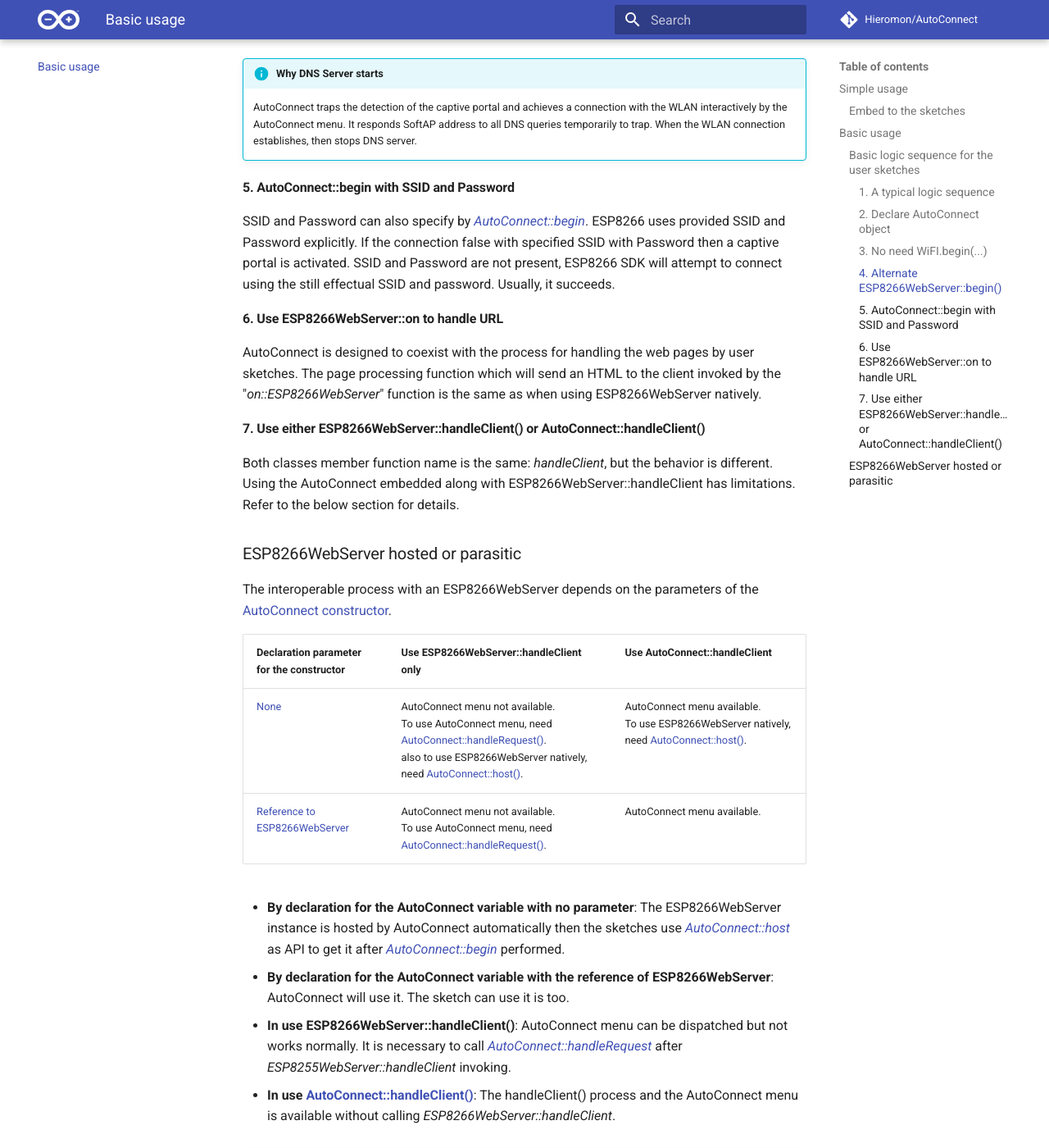
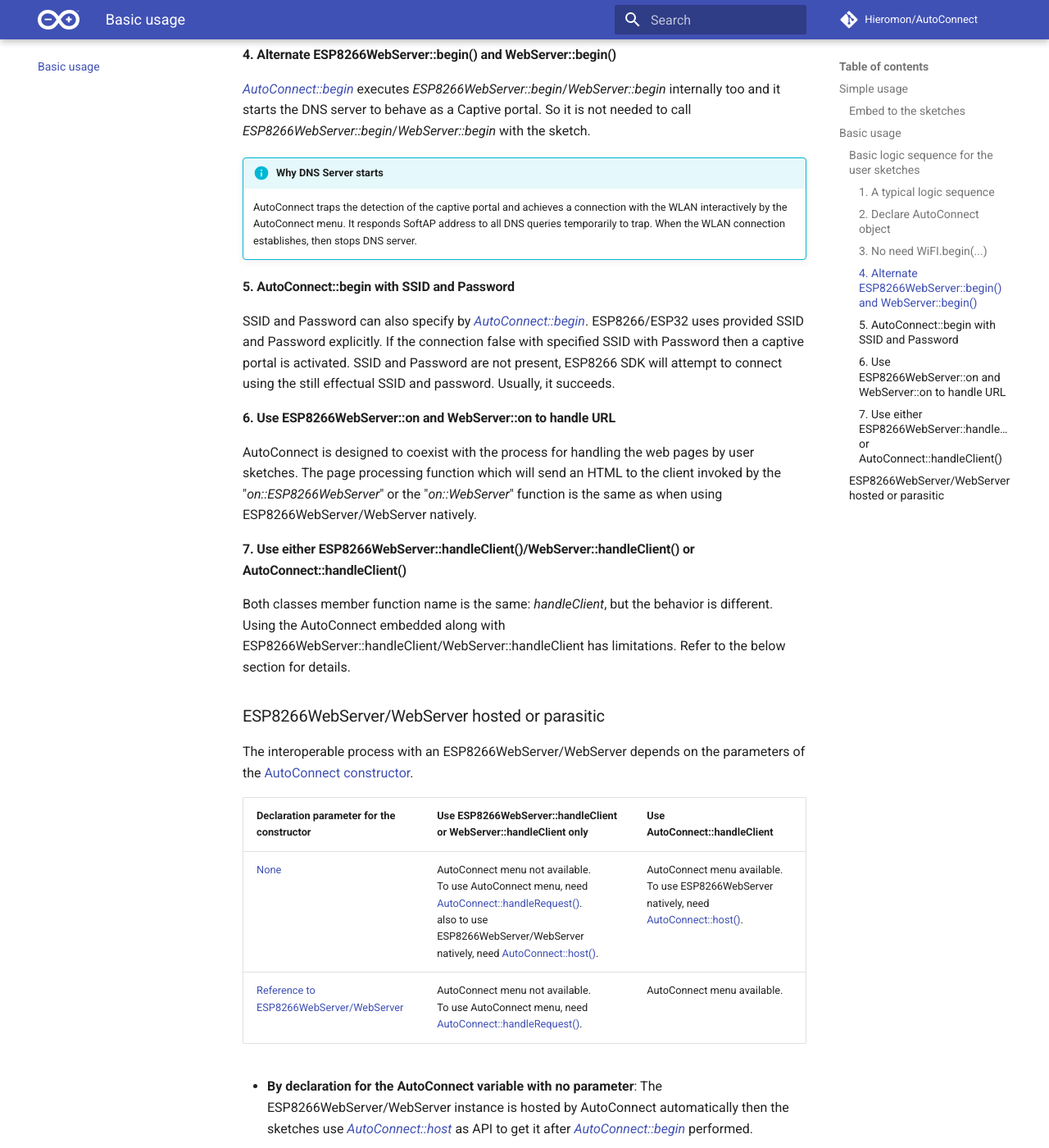
Before and after one commit to Hieromon/AutoConnect, an MkDocs documentation site: the page built from mkdocs/basicusage.md, in a window 1280 px wide and 1400 px high, scrolled down 2414 px. Shown: the whole window at 82% size. Built offline with MkDocs 1.6.1 and Material for MkDocs 9.7.7, drawn with Linux system fonts in a browser that asks for light colours; comment, search, counter and statistics services are not loaded; old or Windows-style settings are respelled for this version of MkDocs; some of the changed text lies outside the part shown.

Commit message:
Supports ESP32

````diff
--- a/mkdocs/basicusage.md
+++ b/mkdocs/basicusage.md
@@ -2,7 +2,7 @@
 
 ### <i class="fa fa-edit"></i> Embed to the sketches
 
-How embed the AutoConnect to the sketches you have. Most simple approach to applying AutoConnect for the existing sketches, follow the below steps.
+How embed the AutoConnect to the sketches you have. Most simple approach to applying AutoConnect for the existing sketches, follow the below steps. The below sketch is for ESP8266. For ESP32, replace ```ESP8266WebServer``` with ```WebServer``` and ```ESP8266WiFi.h``` with ```WiFi.h``` respectively.
 
 <img src="../images/BeforeAfter.svg" />
 
@@ -31,16 +31,16 @@
 #### 1. A typical logic sequence
 
 !!! note ""
-    1. <strong>Include headers,</strong> `ESP8266WebServer.h` and `AutoConnect.h`
+    1. <strong>Include headers,</strong> `ESP8266WebServer.h`/`WebServer.h` and `AutoConnect.h`
     2. <strong>Declare ESP8266WebServer variable.</strong>
     3. <strong>Declare AutoConnect variable.</strong>
     4. <strong>Implements the URL handler with the *function()*.</strong>
     5. <strong>setup()</strong>
-       5.1 <strong>Sets URL handler *function()* to ESP8266WebServer by</strong>`ESP8266WebServer::on`<strong>.</strong>
+       5.1 <strong>Sets URL handler *function()* to ESP8266WebServer/WebServer by</strong>`ESP8266WebServer::on`<strong>/</strong>`WebServer::on`<strong>.</strong>
        5.2 <strong>Starts </strong>`AutoConnect::begin()`<strong>.</strong>
        5.3 <strong>Check WiFi connection status.</strong>
     6. <strong>loop()</strong>
-       6.1 <strong>Invokes </strong>`AutoConnect::handleClient()`<strong>, or invokes </strong>`ESP8266WebServer::handleClient()`<strong> then </strong>`AutoConnect::handleRequest()`<strong>.</strong>
+       6.1 <strong>Invokes </strong>`AutoConnect::handleClient()`<strong>, or invokes </strong>`ESP8266WebServer::handleClient()`<strong>/</strong>`WebServer::handleClient`<strong> then </strong>`AutoConnect::handleRequest()`<strong>.</strong>
        6.2 <strong>Do the process for actual sketch.</strong>
 
 #### 2. Declare AutoConnect object
@@ -48,7 +48,8 @@
 [Two options](#esp8266webserver-hosted-or-parasitic) are available for [AutoConnect constructor](api.md#constructors).
 
 ```arduino
-AutoConnect VARIABLE(&ESP8266WebServer);
+AutoConnect VARIABLE(&ESP8266WebServer);  // For ESP8266
+AutoConnect VARIABLE(&WebServer);         // For ESP32
 ```
 or
 
@@ -56,50 +57,50 @@
 AutoConnect VARIABLE;
 ```
 
-- **The parameter with an ESP8266WebServer variable:** An ESP8266WebServer object variable must be declared. AutoConnect uses its variable to handles the [AutoConnect menu](menu.md).
+- **The parameter with an ESP8266WebServer/WebServer variable:** An ESP8266WebServer/WebServer object variable must be declared. AutoConnect uses its variable to handles the [AutoConnect menu](menu.md).
 
-- **With no parameter:** The sketch does not declare ESP8266WebServer object. In this case, AutoConnect allocates an instance of the ESP8266WebServer internally. The logic sequence of the sketch is somewhat different as the above. To register a URL handler function by *ESP8266WebServer::on* should be performed after [*AutoConnect::begin*](api.md#begin).
+- **With no parameter:** The sketch does not declare ESP8266WebServer/WebServer object. In this case, AutoConnect allocates an instance of the ESP8266WebServer/WebServer internally. The logic sequence of the sketch is somewhat different as the above. To register a URL handler function by *ESP8266WebServer::on* or *WebServer::on* should be performed after [*AutoConnect::begin*](api.md#begin).
 
 #### 3. No need WiFI.begin(...)
 
 AutoConnect internally performs *WiFi.begin* to establish a WiFi connection. There is no need for a general process to establish a connection using *WiFi.begin* with a sketch code.
 
-#### 4. Alternate ESP8266WebServer::begin()
+#### 4. Alternate ESP8266WebServer::begin() and WebServer::begin()
 
-[*AutoConnect::begin*](api.md#begin) executes *ESP8266WebServer::begin* internally too and it starts the DNS server to behave as a Captive portal. So it is not needed to call *ESP8266WebServer::begin* with the sketch.
+[*AutoConnect::begin*](api.md#begin) executes *ESP8266WebServer::begin*/*WebServer::begin* internally too and it starts the DNS server to behave as a Captive portal. So it is not needed to call *ESP8266WebServer::begin*/*WebServer::begin* with the sketch.
 
 !!! info "Why DNS Server starts"
     AutoConnect traps the detection of the captive portal and achieves a connection with the WLAN interactively by the AutoConnect menu. It responds SoftAP address to all DNS queries temporarily to trap. When the WLAN connection establishes, then stops DNS server.
 
 #### 5. AutoConnect::begin with SSID and Password
 
-SSID and Password can also specify by [*AutoConnect::begin*](api.me#begin). ESP8266 uses provided SSID and Password explicitly. If the connection false with specified SSID with Password then a captive portal is activated. SSID and Password are not present, ESP8266 SDK will attempt to connect using the still effectual SSID and password. Usually, it succeeds.
+SSID and Password can also specify by [*AutoConnect::begin*](api.me#begin). ESP8266/ESP32 uses provided SSID and Password explicitly. If the connection false with specified SSID with Password then a captive portal is activated. SSID and Password are not present, ESP8266 SDK will attempt to connect using the still effectual SSID and password. Usually, it succeeds.
 
-#### 6. Use ESP8266WebServer::on to handle URL
+#### 6. Use ESP8266WebServer::on and WebServer::on to handle URL
 
-AutoConnect is designed to coexist with the process for handling the web pages by user sketches. The page processing function which will send an HTML to the client invoked by the "*on::ESP8266WebServer*" function is the same as when using ESP8266WebServer natively.
+AutoConnect is designed to coexist with the process for handling the web pages by user sketches. The page processing function which will send an HTML to the client invoked by the "*on::ESP8266WebServer*" or the "*on::WebServer*" function is the same as when using ESP8266WebServer/WebServer natively.
 
-#### 7. Use either ESP8266WebServer::handleClient() or AutoConnect::handleClient()
+#### 7. Use either ESP8266WebServer::handleClient()/WebServer::handleClient() or AutoConnect::handleClient()
 
-Both classes member function name is the same: *handleClient*, but the behavior is different. Using the AutoConnect embedded along with ESP8266WebServer::handleClient has limitations. Refer to the below section for details.
+Both classes member function name is the same: *handleClient*, but the behavior is different. Using the AutoConnect embedded along with ESP8266WebServer::handleClient/WebServer::handleClient has limitations. Refer to the below section for details.
 
-### <i class="fa fa-caret-right"></i> ESP8266WebServer hosted or parasitic
+### <i class="fa fa-caret-right"></i> ESP8266WebServer/WebServer hosted or parasitic
 
-The interoperable process with an ESP8266WebServer depends on the parameters of the [AutoConnect constructor](api.md#constructors).
+The interoperable process with an ESP8266WebServer/WebServer depends on the parameters of the [AutoConnect constructor](api.md#constructors).
 
-Declaration parameter for the constructor | Use ESP8266WebServer::handleClient only | Use AutoConnect::handleClient
+Declaration parameter for the constructor | Use ESP8266WebServer::handleClient or WebServer::handleClient only | Use AutoConnect::handleClient
 ----|----|---
-[None](api.md#constructors) | AutoConnect menu not available.<br>To use AutoConnect menu, need [AutoConnect::handleRequest()](api.md#handlerequest).<br>also to use ESP8266WebServer natively, need [AutoConnect::host()](api.md#host). | AutoConnect menu available.<br>To use ESP8266WebServer natively, need [AutoConnect::host()](api.md#host).
-[Reference to ESP8266WebServer](api.md#withparameter) | AutoConnect menu not available.<br>To use AutoConnect menu, need [AutoConnect::handleRequest()](api.md#handlerequest). | AutoConnect menu available.
+[None](api.md#constructors) | AutoConnect menu not available.<br>To use AutoConnect menu, need [AutoConnect::handleRequest()](api.md#handlerequest).<br>also to use ESP8266WebServer/WebServer natively, need [AutoConnect::host()](api.md#host). | AutoConnect menu available.<br>To use ESP8266WebServer natively, need [AutoConnect::host()](api.md#host).
+[Reference to ESP8266WebServer/WebServer](api.md#withparameter) | AutoConnect menu not available.<br>To use AutoConnect menu, need [AutoConnect::handleRequest()](api.md#handlerequest). | AutoConnect menu available.
 
-- **By declaration for the AutoConnect variable with no parameter**: The ESP8266WebServer instance is hosted by AutoConnect automatically then the sketches use [*AutoConnect::host*](api.md#host) as API to get it after [*AutoConnect::begin*](api.md#begin) performed.
+- **By declaration for the AutoConnect variable with no parameter**: The ESP8266WebServer/WebServer instance is hosted by AutoConnect automatically then the sketches use [*AutoConnect::host*](api.md#host) as API to get it after [*AutoConnect::begin*](api.md#begin) performed.
 
-- **By declaration for the AutoConnect variable with the reference of ESP8266WebServer**: AutoConnect will use it. The sketch can use it is too.
+- **By declaration for the AutoConnect variable with the reference of ESP8266WebServer/WebServer**: AutoConnect will use it. The sketch can use it is too.
 
-- **In use ESP8266WebServer::handleClient()**: AutoConnect menu can be dispatched but not works normally. It is necessary to call [*AutoConnect::handleRequest*](api.md#void-handlerequest) after *ESP8255WebServer::handleClient* invoking.
+- **In use ESP8266WebServer::handleClient()/WebServer::handleClient()**: AutoConnect menu can be dispatched but not works normally. It is necessary to call [*AutoConnect::handleRequest*](api.md#void-handlerequest) after *ESP8255WebServer::handleClient*/*WebServer::handleClient* invoking.
 
 - **In use [AutoConnect::handleClient()](api.md#void-handleclient)**: The handleClient() process and the AutoConnect menu is available without calling *ESP8266WebServer::handleClient*.
 
-!!! info "Why AutoConnect::handleRequest is needed when using ESP8266::handleClient"
-    The AutoConnect menu function may affect WiFi connection state. It follows that the menu process must execute outside *ESP8266WebServer::handleClient*.
-    [*AutoConnect::handleClient*](api.md#void-handleclient) is equivalent *ESP8266WebServer::handleClient* included [*AutoConnect::handleRequest*](api.md#void-handlerequest).
+!!! info "Why AutoConnect::handleRequest is needed when using ESP8266WebServer::handleClient/WebServer::handleClient"
+    The AutoConnect menu function may affect WiFi connection state. It follows that the menu process must execute outside *ESP8266WebServer::handleClient* and *WebServer::handleClient*.
+    [*AutoConnect::handleClient*](api.md#void-handleclient) is equivalent *ESP8266WebServer::handleClient* and *WEbServer::handleClient* included [*AutoConnect::handleRequest*](api.md#void-handlerequest).
````
Also changed, not shown: mkdocs/advancedusage.md (+17 -13 lines), mkdocs/gettingstarted.md (+3 -0 lines), mkdocs/index.md (+1 -1 lines).
